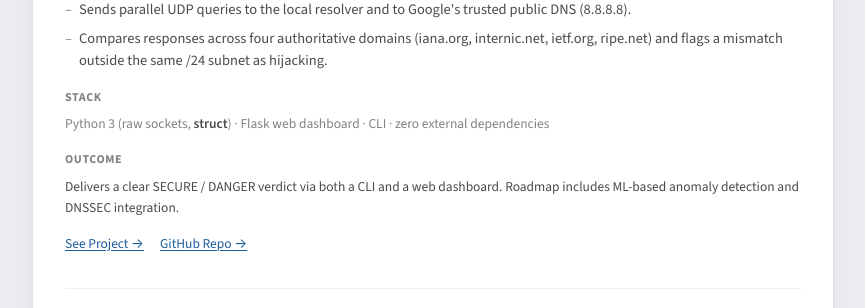
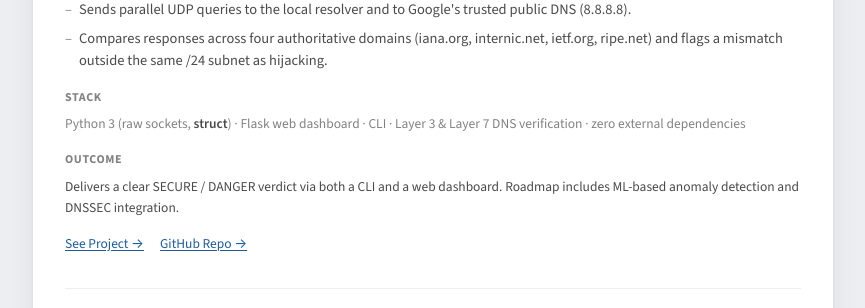
Before and after one commit to Saraissa00/portfolio, a Flask app: page / in a window 1280 px wide. Shown: the part 3761-4069 px from the top of the page, without its empty margins (207-1072 px from the left). Run offline with Flask 3, Linux system fonts and the light colour scheme.

Commit message:
Add Layer 3 & 7 DNS verification to NetGuard stack line

```diff
--- a/templates/index.html
+++ b/templates/index.html
@@ -183,7 +183,7 @@
         <li>Compares responses across four authoritative domains (iana.org, internic.net, ietf.org, ripe.net) and flags a mismatch outside the same /24 subnet as hijacking.</li>
       </ul>
       <h5>Stack</h5>
-      <p class="stack-line">Python 3 (raw sockets, <b>struct</b>) · Flask web dashboard · CLI · zero external dependencies</p>
+      <p class="stack-line">Python 3 (raw sockets, <b>struct</b>) · Flask web dashboard · CLI · Layer 3 &amp; Layer 7 DNS verification · zero external dependencies</p>
       <h5>Outcome</h5>
       <p class="results">Delivers a clear SECURE / DANGER verdict via both a CLI and a web dashboard. Roadmap includes ML-based anomaly detection and DNSSEC integration.</p>
       <div class="proj-links">
```
